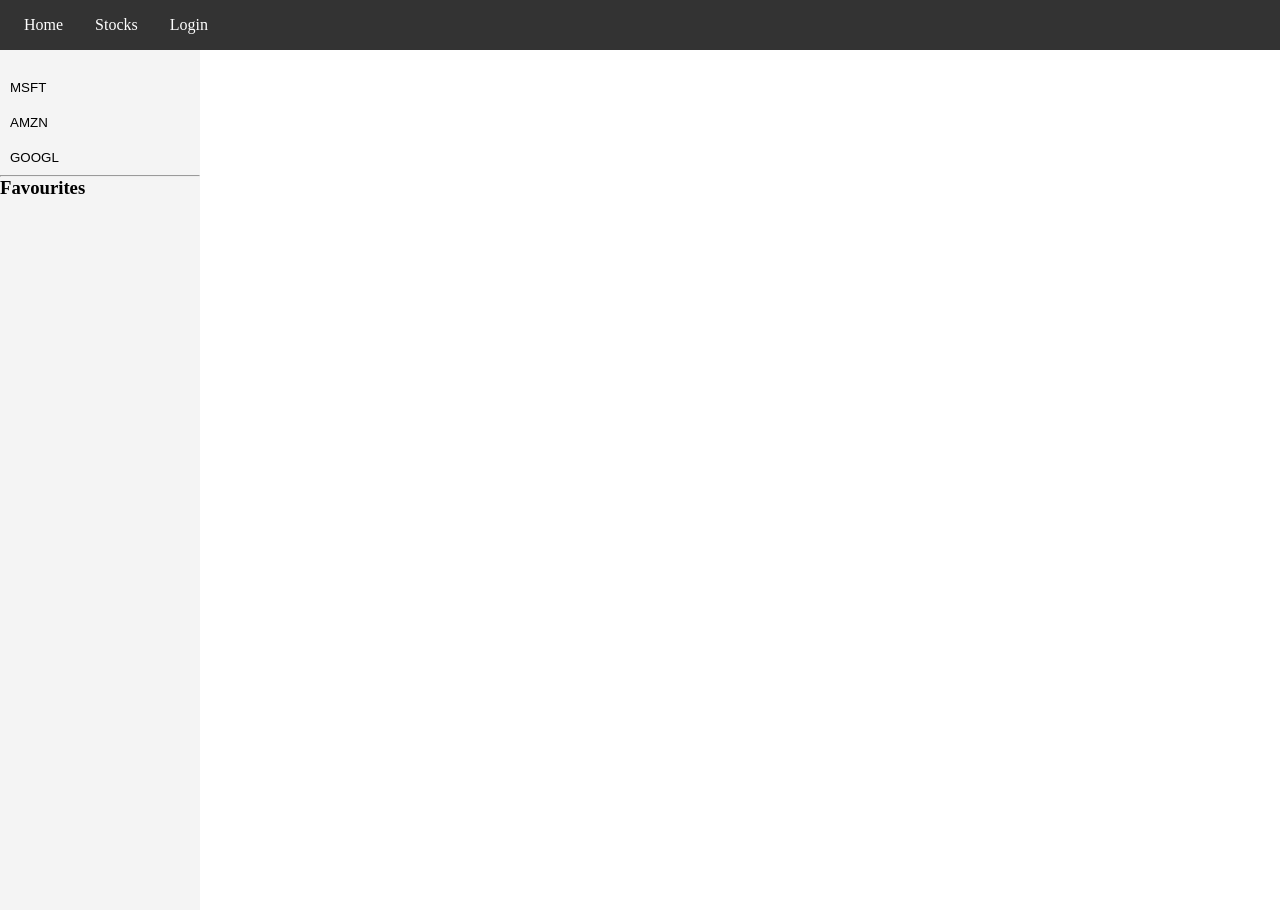
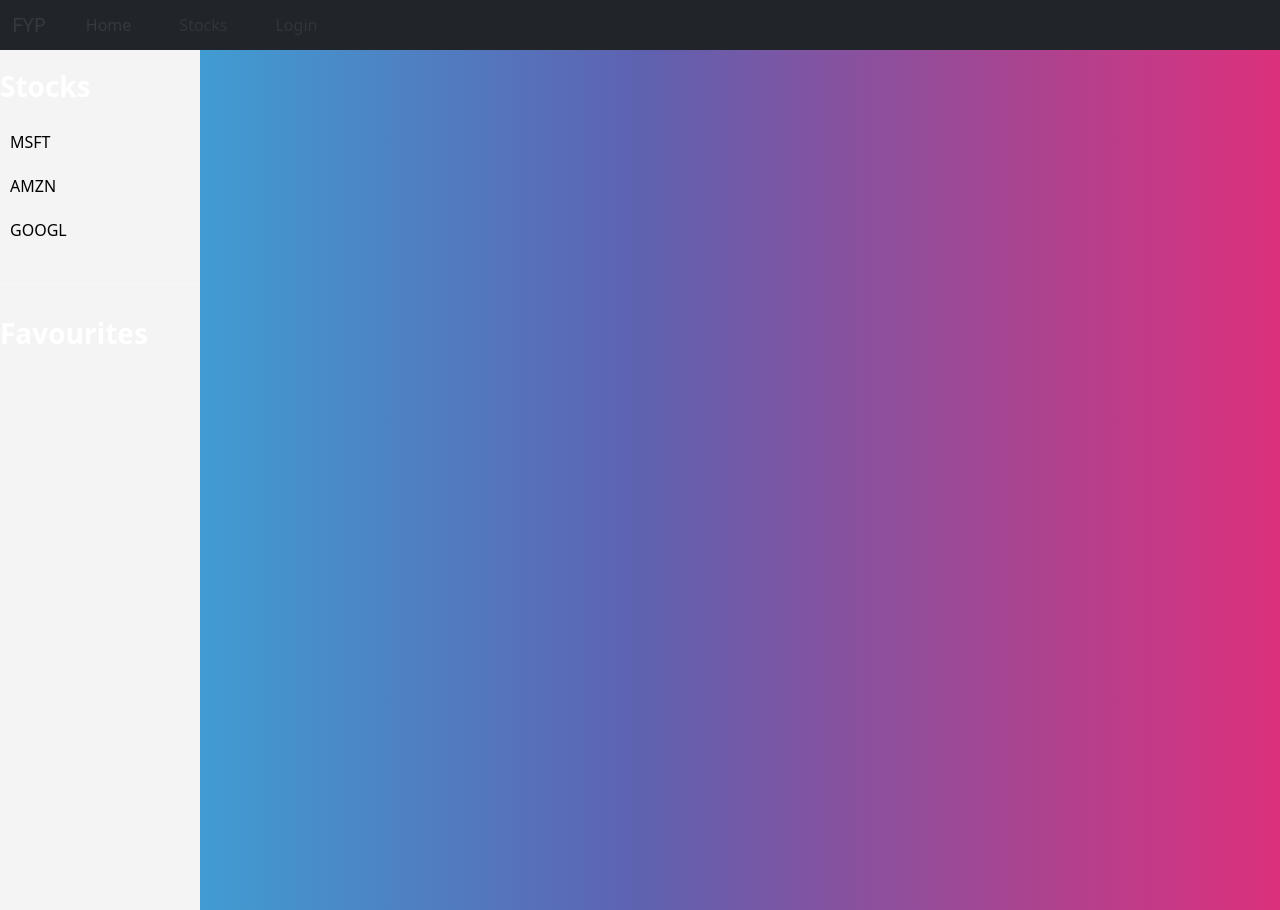
Before and after one commit to catchar01/FYP, a Django app: page /stocks/ in a window 1280 px wide. Run offline with Django 4.2, Linux system fonts and the light colour scheme; data comes from the database, SQL or seed files in the repository; both versions use the stored data as it was after the commit; some libraries are stand-ins or nearby versions.

Commit message:
Added bootstrap template.

```diff
--- a/take2/newsapp/static/css/styles.css
+++ b/take2/newsapp/static/css/styles.css
@@ -1,3 +1,5 @@
+
+
 /* Reset margin and padding */
 * {
     margin: 0;
@@ -70,3 +72,33 @@ nav ul li a {
     padding: 10px;
     background-color: #fff;
 }
+
+
+#main-content h2 {
+    display: inline; /* Make the title inline with the button */
+    margin-right: 10px; /* Add some space between the title and button */
+}
+
+#main-content button {
+    vertical-align: top; /* Align the button with the title */
+    margin-top: 0; /* Remove any top margin from the button */
+}
+
+/* Adjustments for the sidebar titles */
+#sidebar h3 {
+    margin-top: 0;
+    padding-top: 0;
+}
+
+.stock-header {
+    display: flex;
+    align-items: center;
+    justify-content: space-between;
+    padding: 10px 20px;
+    background-color: #f9f9f9; /* Background color for the header */
+}
+
+.stock-header h2 {
+    margin: 0; /* Remove default margin */
+    display: inline;
+}
--- a/take2/newsapp/templates/base.html
+++ b/take2/newsapp/templates/base.html
@@ -1,27 +1,45 @@
 {% load static %}
 
+{% load static %}
 <!DOCTYPE html>
 <html lang="en">
 <head>
     <!-- ... -->
+    <link href="https://cdn.jsdelivr.net/npm/bootswatch@5.3.2/dist/quartz/bootstrap.min.css" rel="stylesheet">
+    <!--https://bootswatch.com/quartz/-->
     <link rel="stylesheet" type="text/css" href="{% static 'css/styles.css' %}">
 </head>
 <body>
-    <nav>
-        <ul>
-            <li><a href="{% url 'index' %}">Home</a></li>
-            <li><a href="{% url 'stocks' %}">Stocks</a></li>
+    <!-- Start of Bootstrap navbar -->
+    <nav class="navbar navbar-expand-lg bg-dark" data-bs-theme="dark">
+      <div class="container-fluid">
+        <a class="navbar-brand" href="{% url 'index' %}">FYP</a>
+        <button class="navbar-toggler" type="button" data-bs-toggle="collapse" data-bs-target="#navbarColor02" aria-controls="navbarColor02" aria-expanded="false" aria-label="Toggle navigation">
+          <span class="navbar-toggler-icon"></span>
+        </button>
+        <div class="collapse navbar-collapse" id="navbarColor02">
+          <ul class="navbar-nav me-auto">
+            <li class="nav-item">
+              <a class="nav-link active" href="{% url 'index' %}">Home</a>
+            </li>
+            <li class="nav-item">
+              <a class="nav-link" href="{% url 'stocks' %}">Stocks</a>
+            </li>
             {% if user.is_authenticated %}
-                <li><a href="{% url 'logout' %}?next=/">Logout</a></li>
+            <li class="nav-item">
+              <a class="nav-link" href="{% url 'logout' %}?next=/">Logout</a>
+            </li>
             {% else %}
-                <li><a href="{% url 'login' %}">Login</a></li>
+            <li class="nav-item">
+              <a class="nav-link" href="{% url 'login' %}">Login</a>
+            </li>
             {% endif %}
-        </ul>
+          </ul>
+        </div>
+      </div>
     </nav>
+    {% block content %}
 
-    <!-- Main content area where child templates can inject own content -->
-    {% block content %}
-        <!-- Content overridden in child templates -->
     {% endblock %}
 </body>
 </html>
--- a/take2/newsapp/templates/stocks.html
+++ b/take2/newsapp/templates/stocks.html
@@ -1,7 +1,9 @@
 {% extends "base.html" %}
 {% load static %}
 {% block content %}
+
 <div id="sidebar">
+    <h3>Stocks</h3>
     {% for stock_name in stock_names %}
         <button class="stock-button" onclick="loadArticles('{{ stock_name }}')">
             {{ stock_name }}
@@ -10,7 +12,6 @@
 
     <hr>
     <h3>Favourites</h3>
-
     {% for stock_name in favourite_stocks %}
         <button class="stock-button favourite" onclick="loadArticles('{{ stock_name }}')">
             {{ stock_name }}
@@ -31,11 +32,23 @@
             const articlesContainer = document.getElementById('main-content');
             articlesContainer.innerHTML = '';  // Clear previous articles
 
-                <!-- adding favourite button-->
+            // Create container for stock name and favorite button
+            const stockHeader = document.createElement('div');
+            stockHeader.classList.add('stock-header');
+
+            // Append stock name to the container
+            const stockNameTitle = document.createElement('h2');
+            stockNameTitle.textContent = stockName;
+            stockHeader.appendChild(stockNameTitle);
+
+            // Append favourite button to the container
             const faveButton = document.createElement('button');
             faveButton.textContent = 'Favourite';
             faveButton.onclick = function() { toggleFavourite(stockName, faveButton); };
-                articlesContainer.appendChild(faveButton);
+            stockHeader.appendChild(faveButton);
+
+            // Append container to the main content
+            articlesContainer.appendChild(stockHeader);
 
             checkIfFavourite(stockName, faveButton);
 
```
Also changed, not shown: take2/newsapp/templates/index.html (+7 -28 lines), take2/db.sqlite3, take2/newsapp/static/wordcloud.png. Lines whose indentation alone changed are shown as unchanged.
